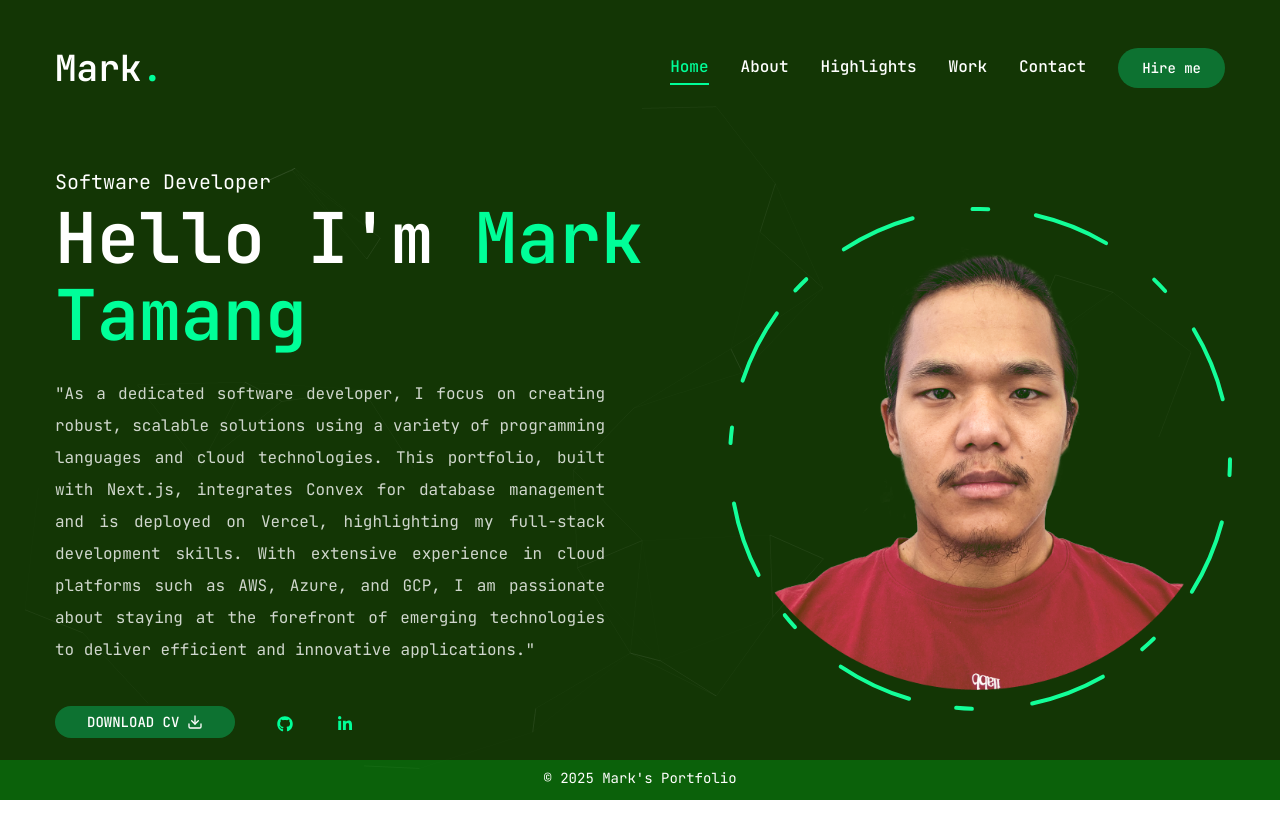
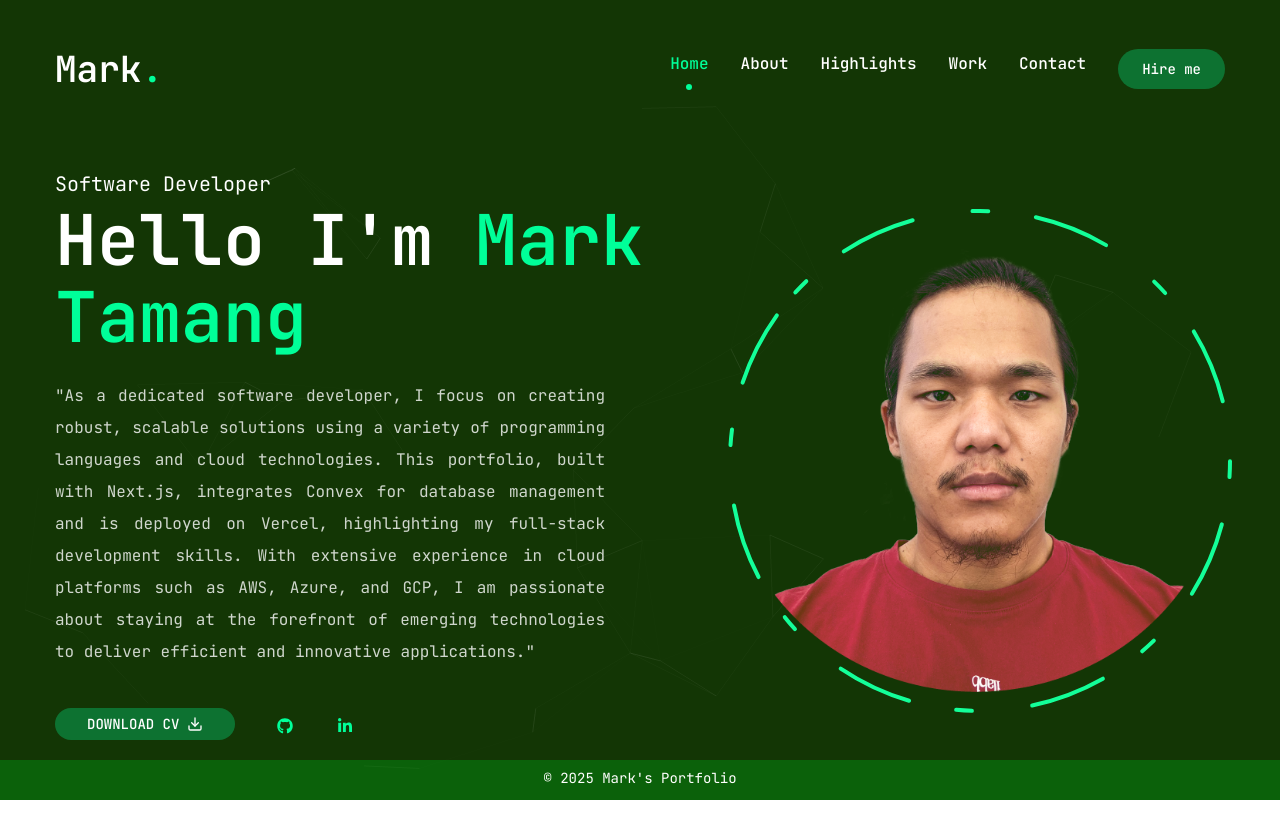
Before and after one commit to marktmng/mark-portfolio, a Next.js app: page / in a window 1280 px wide. Shown: the top 838 px of the page. Built offline with nearby package versions, Linux system fonts and the light colour scheme; no server answers.

Commit message:
added dot for navigation

```diff
--- a/components/MobileNav.jsx
+++ b/components/MobileNav.jsx
@@ -49,21 +49,32 @@ const MobileNav = () => {
           </Link>
         </div>
 
-        {/* Navigation Links */}
+        {/* Navigation Links with Dot */}
         <nav className="mt-20 flex flex-col justify-center items-center gap-8">
-          {links.map((link, index) => (
-            <Link
-              href={link.path}
-              key={index}
-              className={`${
-                link.path === pathname
-                  ? "text-accent border-b-2 border-accent"
-                  : ""
-              } text-xl capitalize hover:text-accent transition-all`}
-            >
-              {link.name}
-            </Link>
-          ))}
+          {links.map((link, index) => {
+            const isActive = link.path === pathname;
+
+            return (
+              <div
+                key={index}
+                className="flex flex-col items-center group cursor-pointer"
+              >
+                <Link
+                  href={link.path}
+                  className={`text-xl capitalize font-medium transition-all ${
+                    isActive ? "text-accent" : "hover:text-accent"
+                  }`}
+                >
+                  {link.name}
+                </Link>
+                {/* Dot indicator */}
+                <span
+                  className={`w-1.5 h-1.5 mt-1 rounded-full transition-all duration-200
+                    ${isActive ? "bg-accent" : "bg-accent/0 group-hover:bg-accent"}`}
+                />
+              </div>
+            );
+          })}
         </nav>
       </SheetContent>
     </Sheet>
--- a/components/Nav.jsx
+++ b/components/Nav.jsx
@@ -5,44 +5,40 @@ import { usePathname } from "next/navigation";
 
 // routes
 const links = [
-  {
-    name: "home",
-    path: "/",
-  },
-  {
-    name: "about",
-    path: "/about",
-  },
-  {
-    name: "highlights",
-    path: "/highlights",
-  },
-  {
-    name: "work",
-    path: "/work",
-  },
-  {
-    name: "contact",
-    path: "/contact",
-  },
+  { name: "home", path: "/" },
+  { name: "about", path: "/about" },
+  { name: "highlights", path: "/highlights" },
+  { name: "work", path: "/work" },
+  { name: "contact", path: "/contact" },
 ];
 
 const Nav = () => {
   const pathname = usePathname();
-  console.log(pathname);
+
   return (
     <nav className="flex gap-8">
       {links.map((link, index) => {
+        const isActive = link.path === pathname;
+
         return (
-          <Link
-            href={link.path}
+          <div
             key={index}
-            className={`${
-              link.path === pathname && "text-accent border-b-2 border-accent"
-            } capitalize font-medium hover:text-accent transition-all`}
+            className="flex flex-col items-center group cursor-pointer"
           >
-            {link.name}
-          </Link>
+            <Link
+              href={link.path}
+              className={`capitalize font-medium transition-all ${
+                isActive ? "text-accent" : "hover:text-accent"
+              }`}
+            >
+              {link.name}
+            </Link>
+            {/* Dot indicator */}
+            <span
+              className={`w-1.5 h-1.5 mt-1 rounded-full transition-all duration-200
+                ${isActive ? "bg-accent" : "bg-accent/0 group-hover:bg-accent"}`}
+            />
+          </div>
         );
       })}
     </nav>
```
